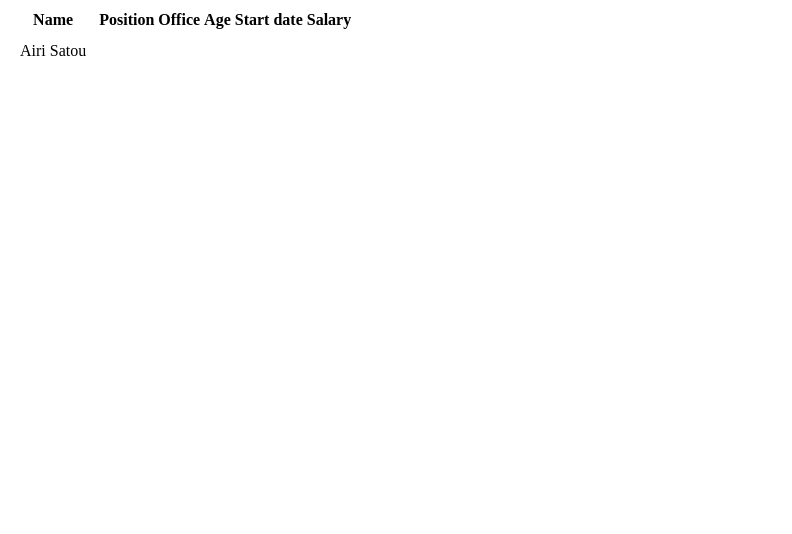
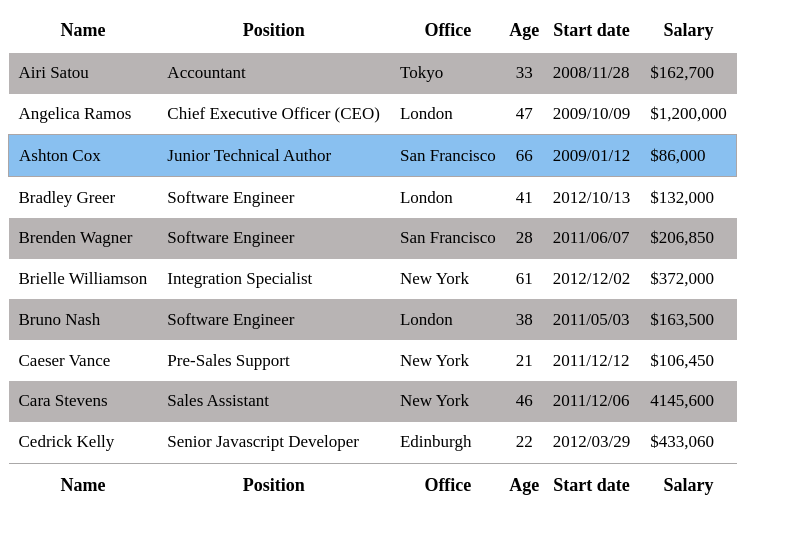
Before and after one commit to CelineHan16/border, a plain HTML site: page index-3.html in a window 1280 px wide. Shown: the whole page, without its empty margins (0-792 px from the left). Drawn offline with Linux system fonts and the light colour scheme.

Commit message:
added new details

```diff
--- a/index-3.html
+++ b/index-3.html
@@ -9,7 +9,7 @@
 </head>
 <body>
   <table id="table-3">
-    <tr>
+    <tr class="name">
       <th>Name</th>
       <th>Position</th>
       <th>Office</th>
@@ -17,93 +17,93 @@
       <th>Start date</th>
       <th>Salary</th>
     </tr>
-    <tr>
+    <tr class="graytr">
       <td id="without">Airi Satou</td>
-      <td id="without"></td>
-      <td id="without"></td>
-      <td id="without"></td>
-      <td id="without"></td>
-      <td id="without"></td>
+      <td id="without">Accountant</td>
+      <td id="without">Tokyo</td>
+      <td id="without">33</td>
+      <td id="without">2008/11/28</td>
+      <td id="without">$162,700</td>
     </tr>
     <tr>
-      <td id="without"></td>
-      <td id="without"></td>
-      <td id="without"></td>
-      <td id="without"></td>
-      <td id="without"></td>
-      <td id="without"></td>
+      <td id="without">Angelica Ramos</td>
+      <td id="without">Chief Executive Officer (CEO)</td>
+      <td id="without">London</td>
+      <td id="without">47</td>
+      <td id="without">2009/10/09</td>
+      <td id="without">$1,200,000</td>
+    </tr>
+    <tr id="blue">
+      <td id="without">Ashton Cox</td>
+      <td id="without">Junior Technical Author</td>
+      <td id="without">San Francisco</td>
+      <td id="without">66</td>
+      <td id="without">2009/01/12</td>
+      <td id="without">$86,000</td>
     </tr>
     <tr>
-      <td id="without"></td>
-      <td id="without"></td>
-      <td id="without"></td>
-      <td id="without"></td>
-      <td id="without"></td>
-      <td id="without"></td>
+      <td id="without">Bradley Greer</td>
+      <td id="without">Software Engineer</td>
+      <td id="without">London</td>
+      <td id="without">41</td>
+      <td id="without">2012/10/13</td>
+      <td id="without">$132,000</td>
+    </tr>
+    <tr class="graytr">
+      <td id="without">Brenden Wagner</td>
+      <td id="without">Software Engineer</td>
+      <td id="without">San Francisco</td>
+      <td id="without">28</td>
+      <td id="without">2011/06/07</td>
+      <td id="without">$206,850</td>
     </tr>
     <tr>
-      <td id="without"></td>
-      <td id="without"></td>
-      <td id="without"></td>
-      <td id="without"></td>
-      <td id="without"></td>
-      <td id="without"></td>
+      <td id="without">Brielle Williamson</td>
+      <td id="without">Integration Specialist</td>
+      <td id="without">New York</td>
+      <td id="without">61</td>
+      <td id="without">2012/12/02</td>
+      <td id="without">$372,000</td>
+    </tr>
+    <tr class="graytr">
+      <td id="without">Bruno Nash</td>
+      <td id="without">Software Engineer</td>
+      <td id="without">London</td>
+      <td id="without">38</td>
+      <td id="without">2011/05/03</td>
+      <td id="without">$163,500</td>
     </tr>
     <tr>
-      <td id="without"></td>
-      <td id="without"></td>
-      <td id="without"></td>
-      <td id="without"></td>
-      <td id="without"></td>
-      <td id="without"></td>
+      <td id="without">Caeser Vance</td>
+      <td id="without">Pre-Sales Support</td>
+      <td id="without">New York</td>
+      <td id="without">21</td>
+      <td id="without">2011/12/12</td>
+      <td id="without">$106,450</td>
+    </tr>
+    <tr class="graytr">
+      <td id="without">Cara Stevens</td>
+      <td id="without">Sales Assistant</td>
+      <td id="without">New York</td>
+      <td id="without">46</td>
+      <td id="without">2011/12/06</td>
+      <td id="without">4145,600</td>
     </tr>
     <tr>
-      <td id="without"></td>
-      <td id="without"></td>
-      <td id="without"></td>
-      <td id="without"></td>
-      <td id="without"></td>
-      <td id="without"></td>
+      <td id="without">Cedrick Kelly</td>
+      <td id="without">Senior Javascript Developer</td>
+      <td id="without">Edinburgh</td>
+      <td id="without">22</td>
+      <td id="without">2012/03/29</td>
+      <td id="without">$433,060</td>
     </tr>
-    <tr>
-      <td id="without"></td>
-      <td id="without"></td>
-      <td id="without"></td>
-      <td id="without"></td>
-      <td id="without"></td>
-      <td id="without"></td>
-    </tr>
-    <tr>
-      <td id="without"></td>
-      <td id="without"></td>
-      <td id="without"></td>
-      <td id="without"></td>
-      <td id="without"></td>
-      <td id="without"></td>
-    </tr>
-    <tr>
-      <td id="without"></td>
-      <td id="without"></td>
-      <td id="without"></td>
-      <td id="without"></td>
-      <td id="without"></td>
-      <td id="without"></td>
-    </tr>
-    <tr>
-      <td id="without"></td>
-      <td id="without"></td>
-      <td id="without"></td>
-      <td id="without"></td>
-      <td id="without"></td>
-      <td id="without"></td>
-    </tr>
-    <tr>
-      <th></th>
-      <th></th>
-      <th></th>
-      <th></th>
-      <th></th>
-      <th></th>
+    <tr id="hr" class="name">
+      <th>Name</th>
+      <th>Position</th>
+      <th>Office</th>
+      <th>Age</th>
+      <th>Start date</th>
+      <th>Salary</th>
     </tr>
   </table>
 </body>
--- a/style.css
+++ b/style.css
@@ -106,7 +106,7 @@
 #table-2 {
   margin: 30px;
   border-collapse: collapse;
-  border-radius: 50px;
+  border-radius: 10px;
 }
 td {
   padding: 10px;
@@ -126,6 +126,7 @@ td {
 .left {
   text-align: right;
   padding: 15px;
+  border-radius: 0 0 10px 10px;
 }
 #qty {
   width: 60px;
@@ -141,13 +142,36 @@ td {
 #total {
   color: rgb(9, 94, 94);
   font-weight: bold;
+
   border-radius: 0 0 0 10px;
 }
 #rew {
   color: rgb(9, 94, 94);
   font-weight: bold;
   border-radius: 0 0 10px 0;
+
 }
 #without {
-  border: 0;
+  border: none;
+  font-size: 17px;
 }
+#table-3 {
+  border-collapse: collapse;
+  height: 500px;
+}
+#hr {
+  border-top: 1px solid rgb(170, 168, 168);
+  padding-top: 10px;
+}
+.graytr {
+  background-color: rgb(184, 180, 180);
+}
+#blue {
+  background-color: #89c0f0;
+  border: 1px solid rgb(172, 166, 166);
+}
+.name {
+  padding: 10px;
+  height: 45px;
+  font-size: 18px;
+}
```
Also changed, not shown: index.html (+0 -1 lines).
